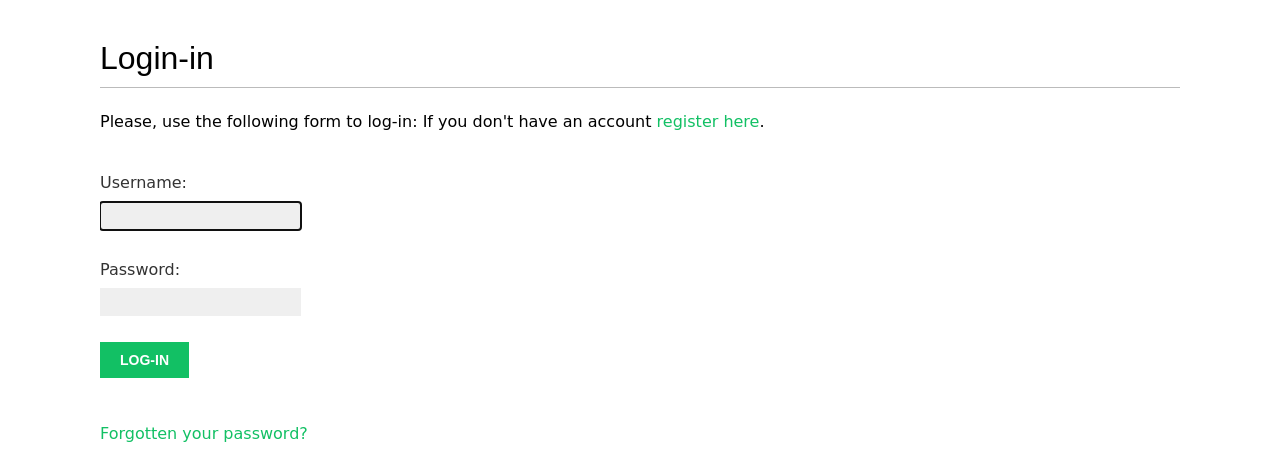
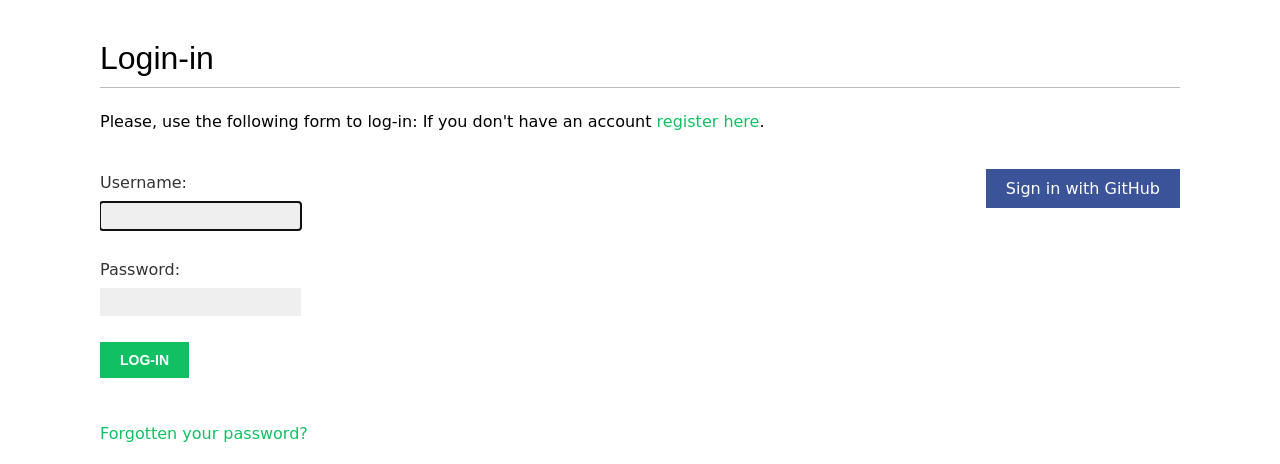
Before and after one commit to kevinbowen777/pixshare, a Django app: page /accounts/login/ in a window 1280 px wide. Shown: the part 47-511 px from the top of the page. Run offline with Django 4.2, Linux system fonts and the light colour scheme; parts of the project's set-up code (start-up, migrations or seed data) failed here and were passed over; some web fonts are replaced.

Commit message:
Register OAuth GitHub app. Update settings. Add to page(#8)

```diff
--- a/config/settings.py
+++ b/config/settings.py
@@ -142,7 +142,11 @@ EMAIL_BACKEND = "django.core.mail.backends.console.EmailBackend"
 AUTHENTICATION_BACKENDS = [
     "django.contrib.auth.backends.ModelBackend",
     "accounts.authentication.EmailAuthBackend",
+    "social_core.backends.github.GithubOAuth2",
 ]
+
+SOCIAL_AUTH_GITHUB_KEY = env.str("SOCIAL_AUTH_GITHUB_KEY")
+SOCIAL_AUTH_GITHUB_SECRET = env.str("SOCIAL_AUTH_GITHUB_SECRET")
 
 # django-debug-toolbar
 # Note: disable when running Nox tests
--- a/static/css/base.css
+++ b/static/css/base.css
@@ -188,6 +188,7 @@ ul.messages li a.close {
     color:#fff;
 }
 .social li.facebook { background:#3b5399; }
+.social li.github { background:#3b5399; }
 .social li.twitter { background:#00cffa; }
 .social li.google { background:#de1710; }
 
--- a/templates/registration/login.html
+++ b/templates/registration/login.html
@@ -30,4 +30,11 @@
       <a href="{% url "password_reset" %}">Forgotten your password?</a>
     </p>
   </div>
+  <div class="social">
+    <ul>
+      <li class="github">
+        <a href="{% url "social:begin" "github" %}">Sign in with GitHub</a>
+      </li>
+    </ul>
+  </div>
 {% endblock content %}
```
